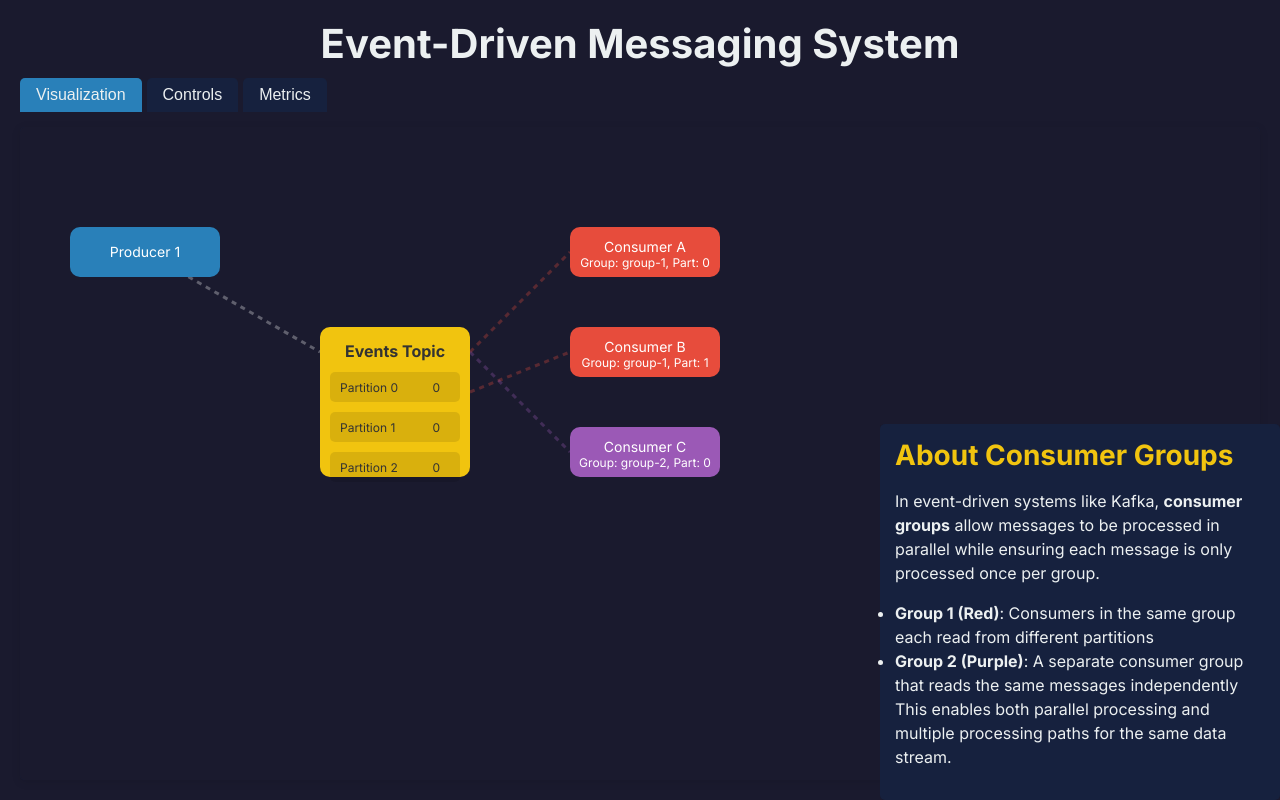
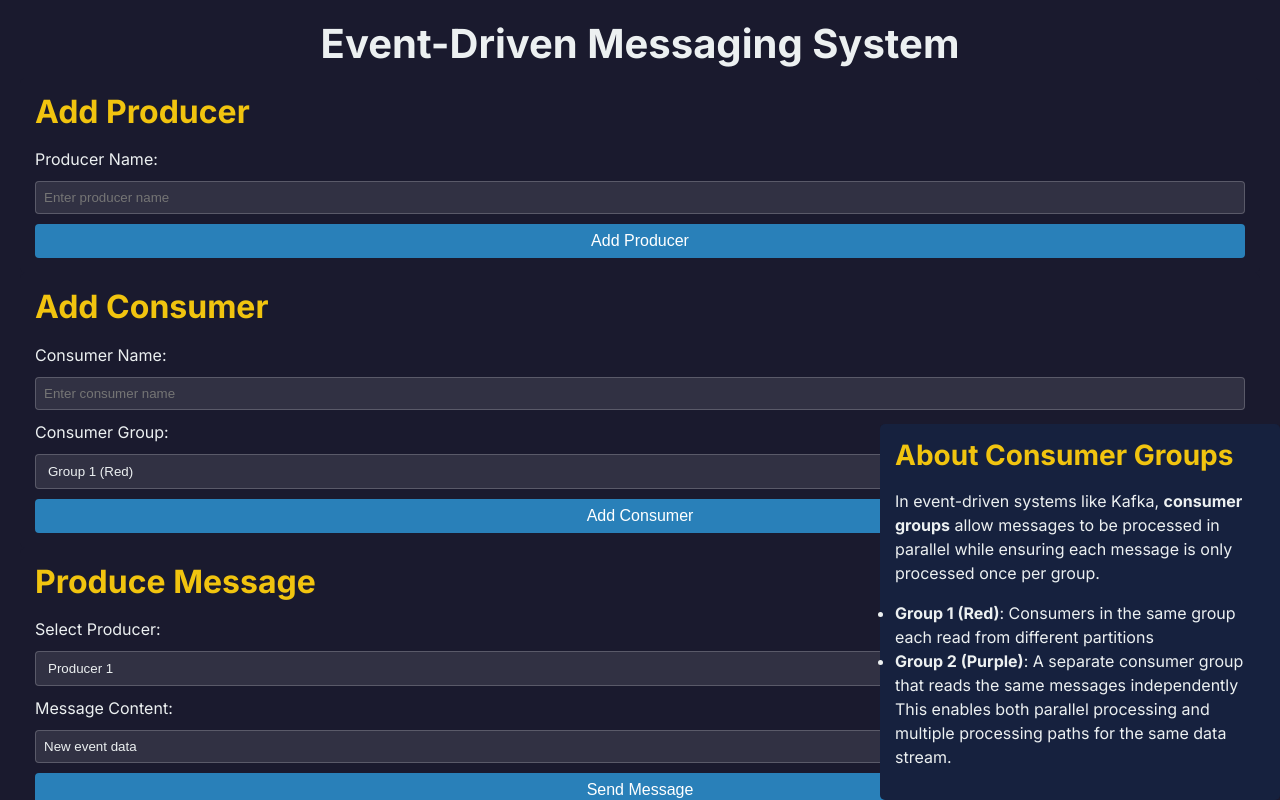
Before and after one commit to ohall/event-driven, a Svelte app: page / in a window 1280 px wide. Built offline with nearby package versions, Linux system fonts and the light colour scheme.

Commit message:
vibe coding

```diff
--- a/src/App.svelte
+++ b/src/App.svelte
@@ -176,29 +176,68 @@
 <div class="app">
   <h1>Event-Driven Messaging System</h1>
 
-  <div class="tabs">
-    <button
-      class:active={selectedTab === 'visualization'}
-      on:click={() => selectedTab = 'visualization'}
-    >
-      Visualization
-    </button>
-    <button
-      class:active={selectedTab === 'controls'}
-      on:click={() => selectedTab = 'controls'}
-    >
-      Controls
-    </button>
-    <button
-      class:active={selectedTab === 'metrics'}
-      on:click={() => selectedTab = 'metrics'}
-    >
-      Metrics
-    </button>
+  <div class="container">
+    <!-- Left side: Controls -->
+    <div class="control-panel">
+      <div class="control-section">
+        <h2>Add Producer</h2>
+        <div class="form-group">
+          <label for="producer-name">Producer Name:</label>
+          <input type="text" id="producer-name" bind:value={producerName} placeholder="Enter producer name">
+          <button on:click={addProducer}>Add Producer</button>
+        </div>
       </div>
 
-  <main>
-    {#if selectedTab === 'visualization'}
+      <div class="control-section">
+        <h2>Add Consumer</h2>
+        <div class="form-group">
+          <label for="consumer-name">Consumer Name:</label>
+          <input type="text" id="consumer-name" bind:value={consumerName} placeholder="Enter consumer name">
+
+          <label for="consumer-group">Consumer Group:</label>
+          <select id="consumer-group" bind:value={consumerGroup}>
+            <option value="group-1">Group 1 (Red)</option>
+            <option value="group-2">Group 2 (Purple)</option>
+          </select>
+
+          <button on:click={addConsumer}>Add Consumer</button>
+        </div>
+      </div>
+
+      <div class="control-section">
+        <h2>Produce Message</h2>
+        <div class="form-group">
+          <label for="producer-select">Select Producer:</label>
+          <select id="producer-select" bind:value={selectedProducerId}>
+            {#each $systemStore.producers as producer}
+              <option value={producer.id}>{producer.name}</option>
+            {/each}
+          </select>
+
+          <label for="message-content">Message Content:</label>
+          <input type="text" id="message-content" bind:value={messageContent} placeholder="Enter message content">
+
+          <button on:click={produceMessage}>Send Message</button>
+        </div>
+      </div>
+
+      <!-- Simple metrics -->
+      <div class="control-section">
+        <h2>Message Stats</h2>
+        <div class="metrics-summary">
+          <div class="metric-item">
+            <span>Messages in Topic:</span>
+            <span class="metric-value">{$systemStore.messages.filter(m => m.status === 'in-topic').length}</span>
+          </div>
+          <div class="metric-item">
+            <span>Messages Processed:</span>
+            <span class="metric-value">{$systemStore.messages.filter(m => m.status === 'consumed').length}</span>
+          </div>
+        </div>
+      </div>
+    </div>
+
+    <!-- Right side: Visualization -->
     <div class="visualization">
       <svg class="canvas" width="100%" height="100%">
         <!-- Draw connections -->
@@ -295,100 +334,7 @@
         {/each}
       </svg>
     </div>
-    {:else if selectedTab === 'controls'}
-      <div class="controls-panel">
-        <div class="control-section">
-          <h2>Add Producer</h2>
-          <div class="form-group">
-            <label for="producer-name">Producer Name:</label>
-            <input type="text" id="producer-name" bind:value={producerName} placeholder="Enter producer name">
-            <button on:click={addProducer}>Add Producer</button>
   </div>
-        </div>
-
-        <div class="control-section">
-          <h2>Add Consumer</h2>
-          <div class="form-group">
-            <label for="consumer-name">Consumer Name:</label>
-            <input type="text" id="consumer-name" bind:value={consumerName} placeholder="Enter consumer name">
-
-            <label for="consumer-group">Consumer Group:</label>
-            <select id="consumer-group" bind:value={consumerGroup}>
-              <option value="group-1">Group 1 (Red)</option>
-              <option value="group-2">Group 2 (Purple)</option>
-            </select>
-
-            <button on:click={addConsumer}>Add Consumer</button>
-          </div>
-        </div>
-
-        <div class="control-section">
-          <h2>Produce Message</h2>
-          <div class="form-group">
-            <label for="producer-select">Select Producer:</label>
-            <select id="producer-select" bind:value={selectedProducerId}>
-              {#each $systemStore.producers as producer}
-                <option value={producer.id}>{producer.name}</option>
-              {/each}
-            </select>
-
-            <label for="message-content">Message Content:</label>
-            <input type="text" id="message-content" bind:value={messageContent} placeholder="Enter message content">
-
-            <button on:click={produceMessage}>Send Message</button>
-          </div>
-        </div>
-      </div>
-    {:else if selectedTab === 'metrics'}
-      <div class="metrics-panel">
-        <h2>System Metrics</h2>
-
-        <div class="metrics-section">
-          <h3>Messages</h3>
-          <div class="metric-item">
-            <span>Total Messages:</span>
-            <span class="metric-value">{$systemStore.messages.length}</span>
-          </div>
-          <div class="metric-item">
-            <span>Messages in Topic:</span>
-            <span class="metric-value">{$systemStore.messages.filter(m => m.status === 'in-topic').length}</span>
-          </div>
-          <div class="metric-item">
-            <span>Messages Being Processed:</span>
-            <span class="metric-value">{$systemStore.messages.filter(m => m.status === 'processing').length}</span>
-          </div>
-          <div class="metric-item">
-            <span>Messages Consumed:</span>
-            <span class="metric-value">{$systemStore.messages.filter(m => m.status === 'consumed').length}</span>
-          </div>
-        </div>
-
-        <div class="metrics-section">
-          <h3>Consumer Groups</h3>
-
-          <div class="group-metrics">
-            <h4>Group 1</h4>
-            {#each $systemStore.consumers.filter(c => c.group === 'group-1') as consumer}
-              <div class="metric-item">
-                <span>{consumer.name}:</span>
-                <span class="metric-value">{consumer.processed} messages</span>
-              </div>
-            {/each}
-          </div>
-
-          <div class="group-metrics">
-            <h4>Group 2</h4>
-            {#each $systemStore.consumers.filter(c => c.group === 'group-2') as consumer}
-              <div class="metric-item">
-                <span>{consumer.name}:</span>
-                <span class="metric-value">{consumer.processed} messages</span>
-              </div>
-            {/each}
-          </div>
-        </div>
-      </div>
-    {/if}
-  </main>
 
   <div class="info-panel">
     <h3>About Consumer Groups</h3>
```
Lines whose indentation alone changed are shown as unchanged.
